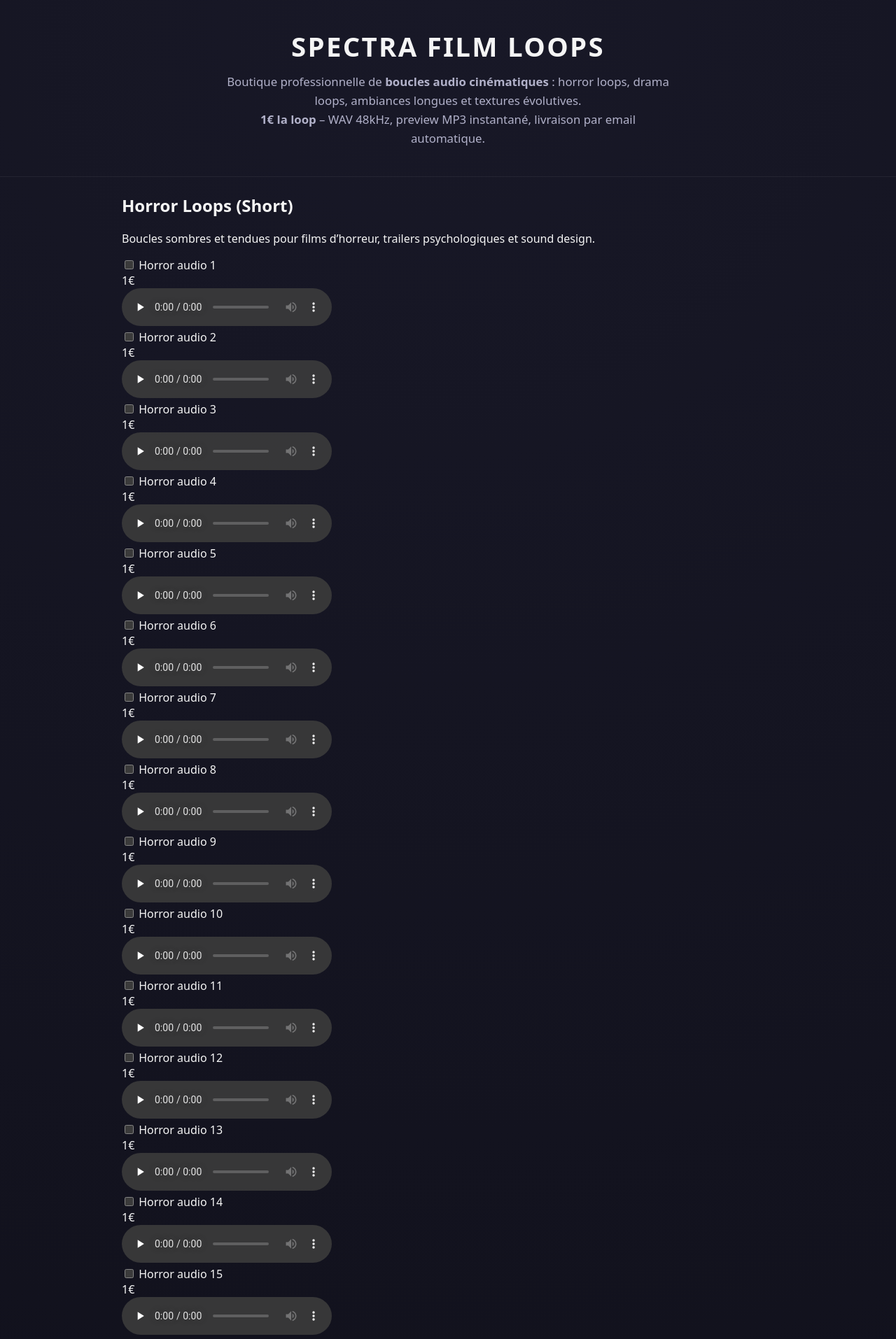
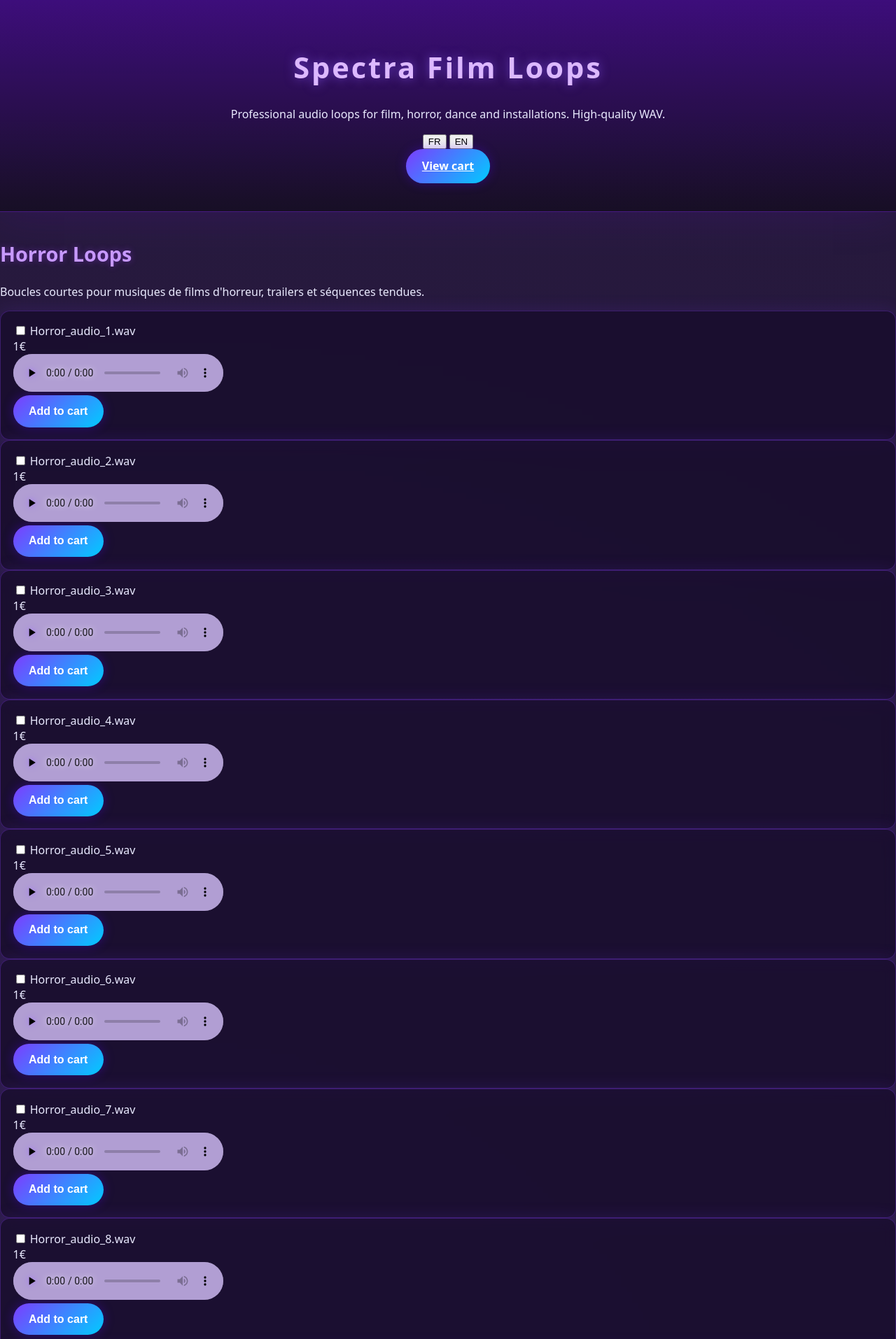
Before and after one commit to vincentbastille10/cinema_loops_shopping, a Flask app: page / in a window 1280 px wide. Shown: the top 1914 px of the page at 70% size. Run offline with Flask 3, Linux system fonts and the light colour scheme; some libraries are stand-ins or nearby versions.

Commit message:
Update index.html

```diff
--- a/templates/index.html
+++ b/templates/index.html
@@ -1,213 +1,112 @@
 <!doctype html>
-<html lang="fr">
+<html lang="{{ 'fr' if lang == 'fr' else 'en' }}">
 <head>
   <meta charset="utf-8" />
 
-  <!-- ==== SEO PRINCIPAL ==== -->
-  <title>Spectra Film Loops – Boucles WAV Cinéma & Horreur • 1€ par loop</title>
+  <title>Spectra Film Loops – Horror & Cinema Audio Loops</title>
 
   <meta name="description"
-        content="Boucles audio professionnelles pour musique de film : horror loops, cinematic loops, long textures et ambiances sombres. WAV haute qualité • Preview MP3 instantanée • Paiement Stripe • 1€ par loop." />
-
-  <meta name="keywords"
-        content="horror loops, cinematic loops, film music loops, ambient textures, dark pads, cinema audio samples, WAV loops, 1€ loop, soundtrack loops, musique de film, bande son, sound design, audio pack" />
-
+        content="Boucles audio cinématiques pour films, horreur, danse et installations. WAV haute qualité, pré-écoute MP3, paiement Stripe, 1€ par loop." />
   <meta name="viewport" content="width=device-width, initial-scale=1" />
-  <meta name="robots" content="index, follow" />
-
-  <!-- Canonical URL -->
+  <meta name="robots" content="index,follow" />
   <link rel="canonical" href="https://cinema-loops-shopping.onrender.com/" />
 
-  <!-- ==== OPEN GRAPH ==== -->
-  <meta property="og:title" content="Spectra Film Loops – Horror & Cinema WAV Loops (1€)" />
-  <meta property="og:description"
-        content="Boucles WAV sombres et cinématiques pour musiques de films : horror, drama, textures longues. 1€ par loop. Pré-écoute MP3 + paiement Stripe." />
-  <meta property="og:url" content="https://cinema-loops-shopping.onrender.com/" />
-  <meta property="og:type" content="website" />
-  <meta property="og:image" content="https://cinema-loops-shopping.onrender.com/static/cover.jpg" />
-
-  <!-- ==== TWITTER CARDS ==== -->
-  <meta name="twitter:card" content="summary_large_image">
-  <meta name="twitter:title" content="Spectra Film Loops – Boucles de cinéma & horreur (1€)">
-  <meta name="twitter:description"
-        content="Boucles WAV de haute qualité pour film, horreur et danse contemporaine. Achat simple, téléchargement immédiat.">
-  <meta name="twitter:image" content="https://cinema-loops-shopping.onrender.com/static/cover.jpg">
-
-  <!-- ==== JSON-LD - Boutique de Loops (Google Shopping compatible) ==== -->
-  <script type="application/ld+json">
-  {
-    "@context": "https://schema.org/",
-    "@type": "MusicStore",
-    "name": "Spectra Film Loops",
-    "url": "https://cinema-loops-shopping.onrender.com/",
-    "image": "https://cinema-loops-shopping.onrender.com/static/cover.jpg",
-    "description": "Boutique de loops audio pour musique de film, horreur et cinéma. 1€ par loop.",
-    "offers": {
-      "@type": "AggregateOffer",
-      "priceCurrency": "EUR",
-      "lowPrice": "1",
-      "highPrice": "2"
-    },
-    "makesOffer": [
-      {
-        "@type": "Offer",
-        "price": "1",
-        "priceCurrency": "EUR",
-        "itemOffered": {
-          "@type": "MusicRecording",
-          "name": "Horror Loops – Short",
-          "genre": "Horror / Film"
-        }
-      }
-    ]
-  }
-  </script>
-
-  <style>
-    :root { color-scheme: dark; }
-    * { box-sizing: border-box; }
-    body {
-      margin: 0;
-      font-family: system-ui, -apple-system, BlinkMacSystemFont, sans-serif;
-      background: radial-gradient(circle at top, #181827 0, #050509 55%);
-      color: #f5f5f5;
-    }
-    header {
-      padding: 2.5rem 1.5rem 1.5rem;
-      text-align: center;
-      border-bottom: 1px solid rgba(255,255,255,0.06);
-    }
-    h1 {
-      margin: 0;
-      font-size: 2.4rem;
-      letter-spacing: 0.06em;
-      text-transform: uppercase;
-    }
-    .subtitle {
-      margin-top: 0.75rem;
-      max-width: 640px;
-      margin-inline: auto;
-      color: #b1b1c9;
-      font-size: 1.05rem;
-      line-height: 1.6;
-    }
-    main {
-      max-width: 980px;
-      margin: 1.5rem auto 3rem;
-      padding: 0 1.5rem 2rem;
-    }
-    section {
-      scroll-margin-top: 80px;
-    }
-    /* ... ton CSS reste inchangé ... */
-  </style>
-
+  <link rel="stylesheet" href="{{ url_for('static', filename='styles.css') }}">
   <script src="https://js.stripe.com/v3/"></script>
+  <script src="{{ url_for('static', filename='lang.js') }}"></script>
 </head>
-
 <body>
   <header>
+    <div class="header-inner">
+      <div>
         <h1>Spectra Film Loops</h1>
-    <p class="subtitle">
-      Boutique professionnelle de <strong>boucles audio cinématiques</strong> :
-      horror loops, drama loops, ambiances longues et textures évolutives.<br>
-      <strong>1€ la loop</strong> – WAV 48kHz, preview MP3 instantané, livraison par email automatique.
+        <p class="subtitle" data-i18n="header_sub">
+          Boucles audio professionnelles pour films, danse, horreur et installations. WAV haute qualité.
         </p>
+      </div>
+
+      <div class="header-right">
+        <!-- Sélecteur de langue -->
+        <div class="lang-switch">
+          <button type="button" class="lang-btn" data-lang="fr">FR</button>
+          <button type="button" class="lang-btn" data-lang="en">EN</button>
+        </div>
+
+        <!-- Bouton voir panier -->
+        <a href="{{ url_for('cart_page') }}" class="btn btn-cart" data-i18n="go_to_cart">
+          Voir le panier
+        </a>
+      </div>
+    </div>
   </header>
 
-  <main>
+  <main class="main-container">
     {% if status == "success" %}
-      <div class="status status-success">
-        ✅ Paiement confirmé – vos liens de téléchargement WAV viennent de vous être envoyés.
+      <div class="status status-success" data-i18n="success_msg">
+        Paiement réussi – vos liens de téléchargement vous ont été envoyés.
       </div>
     {% elif status == "cancel" %}
-      <div class="status status-cancel">
-        ❌ Paiement annulé – aucune loop n'a été débitée.
+      <div class="status status-cancel" data-i18n="cancel_msg">
+        Paiement annulé – aucune boucle n'a été débitée.
       </div>
     {% endif %}
 
-    <form id="loops-form">
-
-      <!-- === SECTION HORROR SHORT === -->
-      <section id="horror-short">
-        <h2>Horror Loops (Short)</h2>
-        <p class="section-subtitle">
-          Boucles sombres et tendues pour films d’horreur, trailers psychologiques et sound design.
-        </p>
+    <form id="loops-form" onsubmit="return false;">
+      {% for cat in categories %}
+        {# id avec tirets pour les ancres SEO #}
+        <section id="{{ cat.id.replace('_', '-') }}">
+          <h2>{{ cat.title }}</h2>
+          {% if cat.description %}
+            <p class="section-subtitle">{{ cat.description }}</p>
+          {% endif %}
 
           <div class="loop-list">
-          {% for audio in categories[0].loops %}
+            {% for audio in cat.loops %}
               <div class="loop-card">
                 <div class="loop-header">
                   <div class="loop-left">
-                  <input type="checkbox" name="loop" value="{{ audio.id }}" id="chk_{{ audio.id }}">
-                  <label for="chk_{{ audio.id }}" class="loop-name">{{ audio.name }}</label>
+                    <input
+                      type="checkbox"
+                      class="loop-checkbox"
+                      name="loop"
+                      value="{{ audio.id }}"
+                      id="chk_{{ audio.id }}"
+                    >
+                    {# Nom fidèle au fichier = audio.file #}
+                    <label class="loop-name" for="chk_{{ audio.id }}">
+                      {{ audio.file }}
+                    </label>
                   </div>
                   <span class="loop-price">{{ audio.price_eur|round(2) }}€</span>
                 </div>
+
                 <audio class="loop-player" controls preload="none">
                   <source src="{{ audio.preview }}" type="audio/mpeg">
+                  Votre navigateur ne supporte pas l'audio HTML5.
                 </audio>
+
+                <div class="loop-actions">
+                  <button
+                    type="button"
+                    class="btn btn-small btn-add"
+                    data-loop-id="{{ audio.id }}"
+                    data-i18n="add_to_cart"
+                  >
+                    Ajouter au panier
+                  </button>
+                </div>
               </div>
             {% endfor %}
           </div>
         </section>
+      {% endfor %}
+    </form>
 
-      <!-- === SECTION CINEMA SHORT === -->
-      <section id="cinema-short">
-        <h2>Cinema Loops (Short)</h2>
-        <p class="section-subtitle">
-          Boucles émotionnelles et cinématiques pour danse, court-métrage et documentaire.
-        </p>
-
-        <div class="loop-list">
-          {% for audio in categories[1].loops %}
-            <div class="loop-card">
-              <div class="loop-header">
-                <div class="loop-left">
-                  <input type="checkbox" name="loop" value="{{ audio.id }}" id="chk_{{ audio.id }}">
-                  <label for="chk_{{ audio.id }}" class="loop-name">{{ audio.name }}</label>
+    <div class="go-cart-bottom">
+      <a href="{{ url_for('cart_page') }}" class="btn btn-cart" data-i18n="go_to_cart">
+        Voir le panier
+      </a>
     </div>
-                <span class="loop-price">{{ audio.price_eur|round(2) }}€</span>
-              </div>
-              <audio class="loop-player" controls preload="none">
-                <source src="{{ audio.preview }}" type="audio/mpeg">
-              </audio>
-            </div>
-          {% endfor %}
-        </div>
-      </section>
-
-      <!-- === SECTION LONG LOOPS === -->
-      <section id="horror-long">
-        <h2>Long Horror Loops</h2>
-        <p class="section-subtitle">
-          Nappes évolutives, tension lente, soundscapes pour installations ou film expérimental.
-        </p>
-        <div class="loop-list">
-          {% for audio in categories[2].loops %}
-            <div class="loop-card">
-              <div class="loop-header">
-                <div class="loop-left">
-                  <input type="checkbox" name="loop" value="{{ audio.id }}" id="chk_{{ audio.id }}">
-                  <label for="chk_{{ audio.id }}" class="loop-name">{{ audio.name }}</label>
-                </div>
-                <span class="loop-price">{{ audio.price_eur|round(2) }}€</span>
-              </div>
-              <audio class="loop-player" controls preload="none">
-                <source src="{{ audio.preview }}" type="audio/mpeg">
-              </audio>
-            </div>
-          {% endfor %}
-        </div>
-      </section>
-
-      <button type="button" id="checkout-button">Payer les loops sélectionnées</button>
-
-      <p class="disclaimer">
-        Vos fichiers WAV haute qualité sont envoyés automatiquement à l'adresse email utilisée lors du paiement.
-      </p>
-    </form>
   </main>
 
   <footer>
@@ -215,33 +114,120 @@
   </footer>
 
   <script>
-    const stripe = Stripe("{{ stripe_public_key }}");
+    // --- Gestion de la langue (FR/EN) ---
+    const S_LANG = window.SPECTRA_LANG || {};
+    const DEFAULT_LANG = "{{ 'fr' if lang == 'fr' else 'en' }}";
 
-    document.getElementById("checkout-button").addEventListener("click", async () => {
-      const checked = Array.from(
-        document.querySelectorAll('input[name="loop"]:checked')
-      ).map(i => i.value);
+    function applyLanguage(lang) {
+      const dict = S_LANG[lang] || S_LANG["fr"];
+      document.querySelectorAll("[data-i18n]").forEach(el => {
+        const key = el.getAttribute("data-i18n");
+        if (dict[key]) {
+          el.textContent = dict[key];
+        }
+      });
+      // stocker la langue
+      try {
+        localStorage.setItem("spectra_lang", lang);
+      } catch (e) {}
+    }
 
-      if (checked.length === 0) return alert("Sélectionne au moins une boucle.");
+    function initLanguage() {
+      let saved = null;
+      try {
+        saved = localStorage.getItem("spectra_lang");
+      } catch (e) {}
+      const lang = saved || DEFAULT_LANG;
 
-      const res = await fetch("/create-checkout-session", {
-        method: "POST",
-        headers: {"Content-Type": "application/json"},
-        body: JSON.stringify({ loops: checked })
+      applyLanguage(lang);
+
+      document.querySelectorAll(".lang-btn").forEach(btn => {
+        btn.classList.toggle("active", btn.getAttribute("data-lang") === lang);
+        btn.addEventListener("click", () => {
+          const newLang = btn.getAttribute("data-lang");
+          applyLanguage(newLang);
+          document.querySelectorAll(".lang-btn").forEach(b =>
+            b.classList.toggle("active", b.getAttribute("data-lang") === newLang)
+          );
+        });
+      });
+    }
+
+    // --- Gestion audio : une seule loop en lecture à la fois ---
+    function initAudioPlayers() {
+      const players = Array.from(document.querySelectorAll("audio.loop-player"));
+      players.forEach(player => {
+        player.addEventListener("play", () => {
+          players.forEach(other => {
+            if (other !== player) {
+              other.pause();
+              other.currentTime = 0;
+            }
+          });
+        });
+      });
+    }
+
+    // --- Panier : stocké dans localStorage ---
+    function getCartIds() {
+      try {
+        const raw = localStorage.getItem("spectra_cart");
+        if (!raw) return [];
+        return JSON.parse(raw);
+      } catch (e) {
+        return [];
+      }
+    }
+
+    function saveCartIds(ids) {
+      try {
+        localStorage.setItem("spectra_cart", JSON.stringify(ids));
+      } catch (e) {}
+    }
+
+    function addToCart(id) {
+      const ids = getCartIds();
+      if (!ids.includes(id)) {
+        ids.push(id);
+        saveCartIds(ids);
+      }
+    }
+
+    function initAddToCartButtons() {
+      document.querySelectorAll(".btn-add").forEach(btn => {
+        btn.addEventListener("click", () => {
+          const id = btn.getAttribute("data-loop-id");
+          addToCart(id);
+          btn.classList.add("btn-added");
+          setTimeout(() => btn.classList.remove("btn-added"), 600);
+        });
       });
 
-      const data = await res.json();
-      if (data.url) window.location = data.url;
+      // Si l'utilisateur coche/décoche, on synchronise aussi
+      document.querySelectorAll(".loop-checkbox").forEach(chk => {
+        chk.addEventListener("change", () => {
+          const id = chk.value;
+          if (chk.checked) {
+            addToCart(id);
+          } else {
+            const ids = getCartIds().filter(x => x !== id);
+            saveCartIds(ids);
+          }
+        });
       });
 
-    // Play unique
-    const players = [...document.querySelectorAll(".loop-player")];
-    players.forEach(p =>
-      p.addEventListener("play", () =>
-        players.forEach(o => o !== p && (o.pause(), o.currentTime = 0))
-      )
-    );
+      // Initialiser les checkbox en fonction du localStorage
+      const current = getCartIds();
+      document.querySelectorAll(".loop-checkbox").forEach(chk => {
+        chk.checked = current.includes(chk.value);
+      });
+    }
+
+    document.addEventListener("DOMContentLoaded", () => {
+      initLanguage();
+      initAudioPlayers();
+      initAddToCartButtons();
+    });
   </script>
-
 </body>
 </html>
```
Lines whose indentation alone changed are shown as unchanged.
